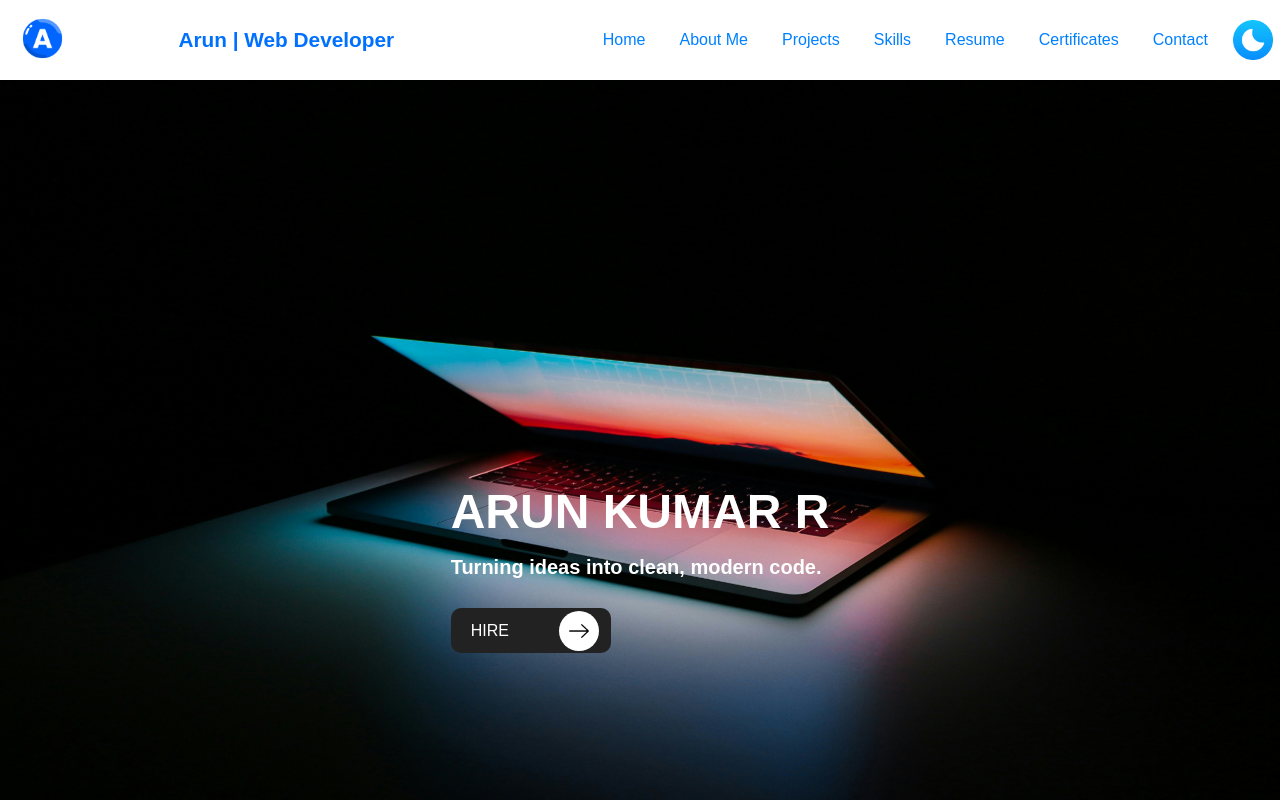
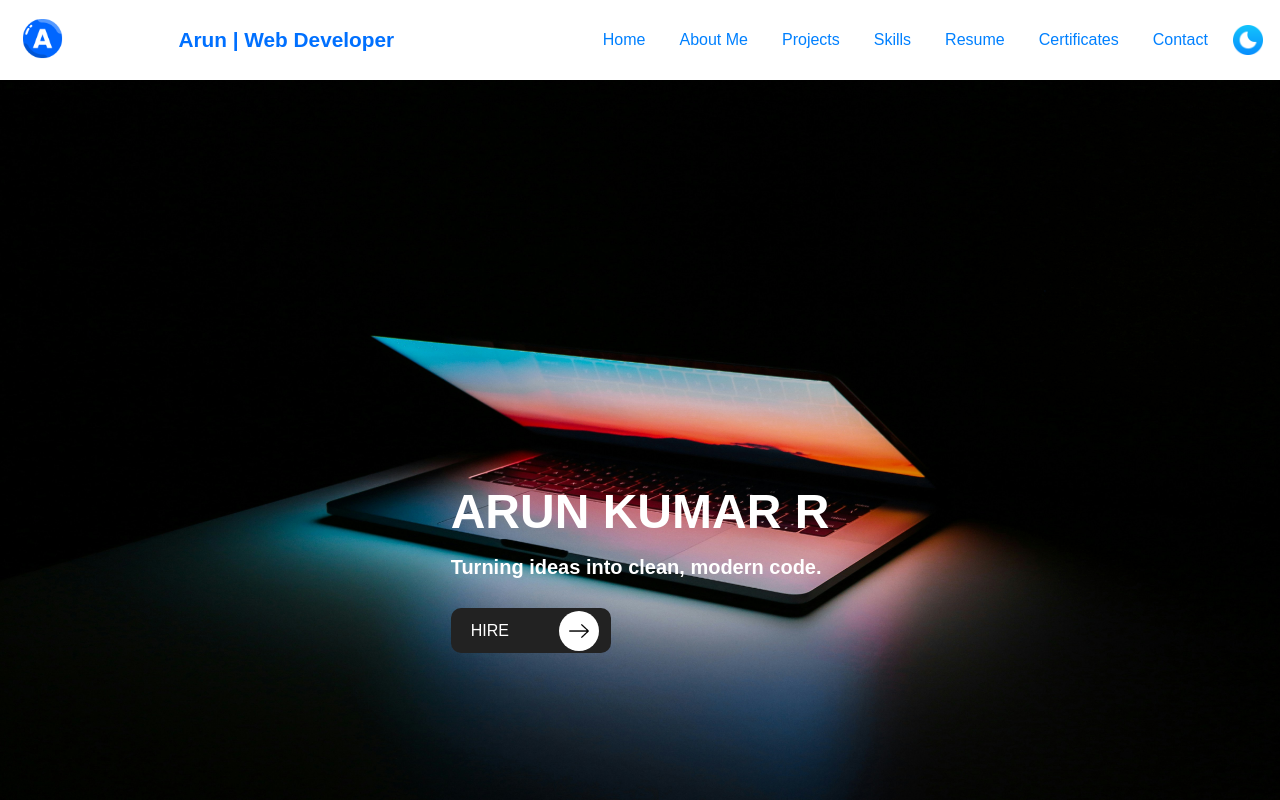
Before and after one commit to ArunKumarWebDeveloper/Personal-portfolio-react-, a React (Vite) app: page / in a window 1280 px wide. Shown: the top 800 px of the page. Built offline with nearby package versions, Linux system fonts and the light colour scheme; a web font is replaced by a local one.

Commit message:
updated-codes

```diff
--- a/src/App.css
+++ b/src/App.css
@@ -190,8 +190,8 @@ nav h4{
 }
 
 #darkMode img {
-   width: 40px;
-  height: 40px;
+   width: 30px;
+  height: 30px;
 }
 #darkMode:hover .dark-mode-icon {
    scroll-behavior: smooth;
@@ -1412,8 +1412,8 @@ body.dark-mode .btn:hover {
 
             #darkmode  img {
                 margin-left: 15px;
-                height: 60px;
-                width: 60px;
+                height: 50px;
+                width: 50px;
             }
 
             nav ul   {
```
Also changed, not shown: public/handle (3).png.
